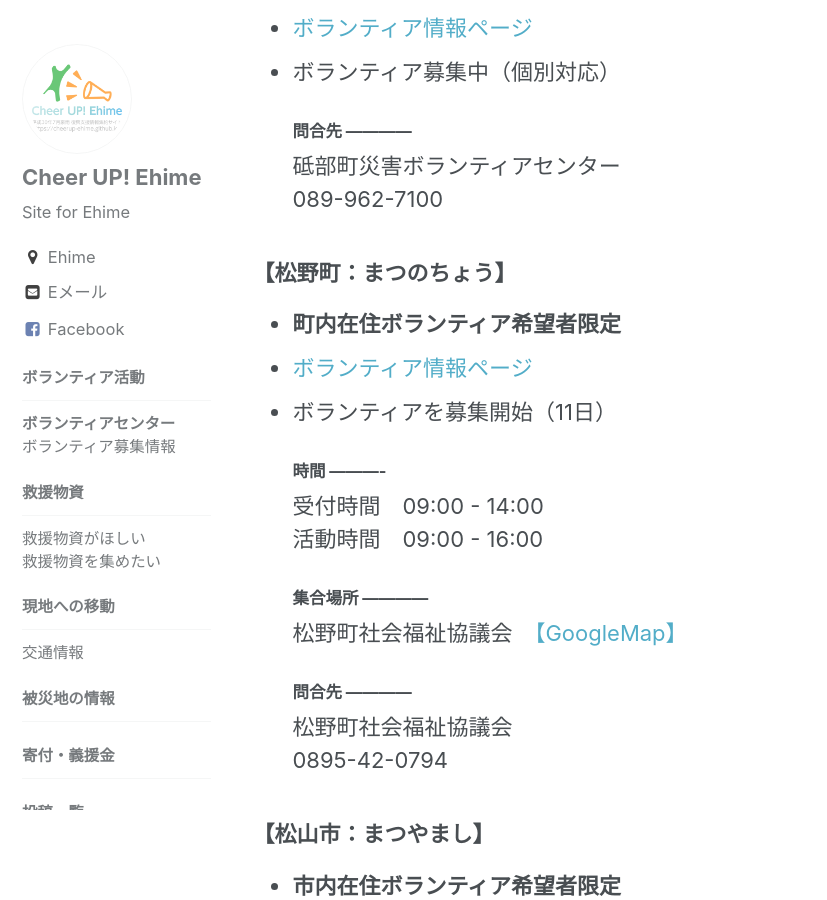
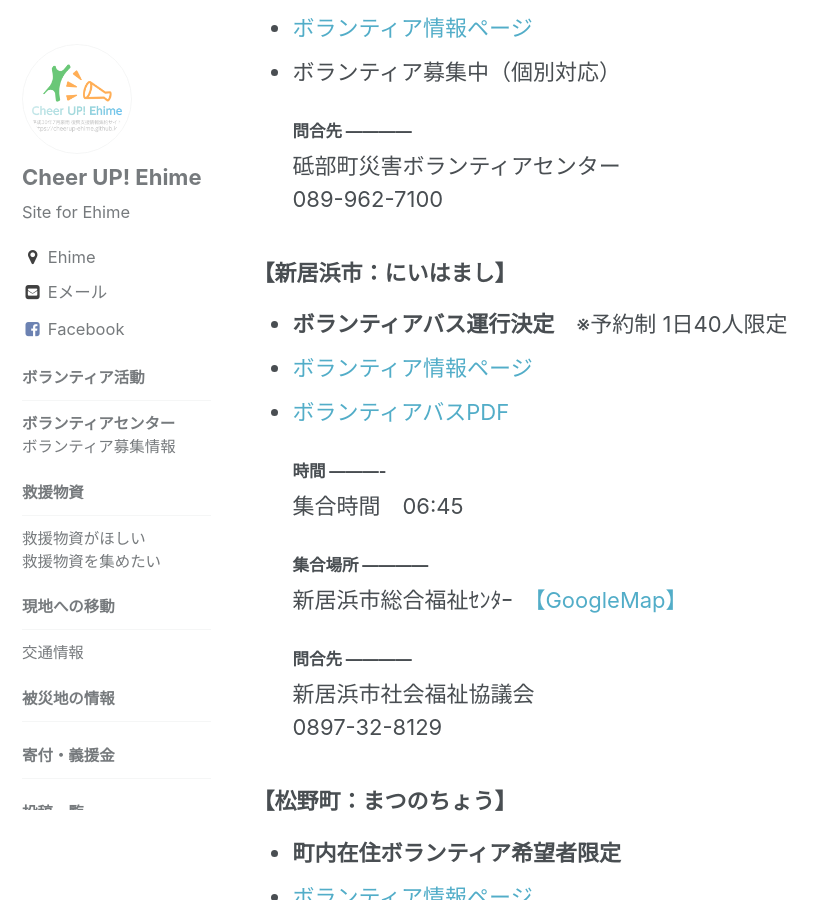
Before and after one commit to cheerup-ehime/cheerup-ehime.github.io, a Jekyll site: the page built from _pages/volunteer.md, in a window 1280 px wide and 900 px high, scrolled down 5179 px. Shown: the whole window, without its empty margins (0-827 px from the left). Built offline with Jekyll 4.4.1, drawn with Linux system fonts in a browser that asks for light colours; some of the changed text lies outside the part shown.

Commit message:
Update volunteer.md

```diff
--- a/_pages/volunteer.md
+++ b/_pages/volunteer.md
@@ -111,6 +111,17 @@ modified: 2018-07-11 23:01:29
 #### 問合先 ------------
 砥部町災害ボランティアセンター<br>089-962-7100
 
+### 【新居浜市：にいはまし】
+- **ボランティアバス運行決定**　※予約制 1日40人限定
+- [ボランティア情報ページ](https://www.n-syakyo.jp/)
+- [ボランティアバスPDF](https://www.n-syakyo.jp/contents/pdf/voluntterbus.pdf)
+#### 時間 ----------
+集合時間　06:45
+#### 集合場所 ------------
+新居浜市総合福祉ｾﾝﾀｰ　[【GoogleMap】](https://goo.gl/maps/TVxGD7yRdPQ2)
+#### 問合先 ------------
+新居浜市社会福祉協議会<br>0897-32-8129
+
 ### 【松野町：まつのちょう】
 - **町内在住ボランティア希望者限定**
 - [ボランティア情報ページ](http://matsuno-syakyo.lekumo.biz/news/2018/07/post-7c3a.html)
```
Also changed, not shown: other parts of _pages/volunteer.md (+1 -1 lines).
